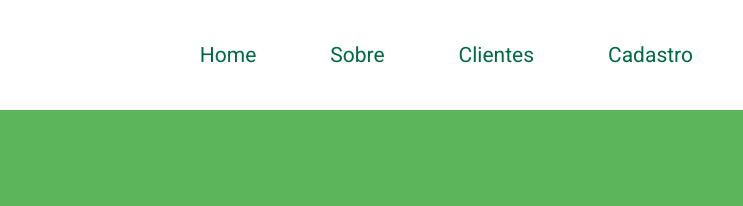
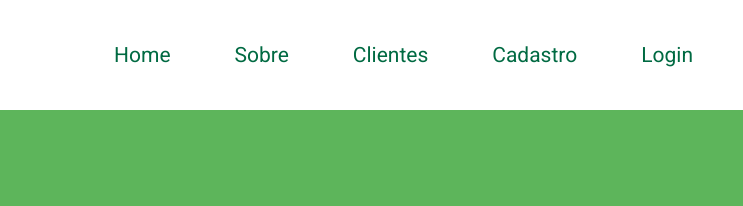
Before and after one commit to ZagoXD/Verdurama, a plain HTML site: page index.html in a window 1280 px wide. Shown: the top 206 px of the page, 537-1280 px from the left. Drawn offline with nearby package versions, Linux system fonts and the light colour scheme.

Commit message:
botao pra login

```diff
--- a/index.css
+++ b/index.css
@@ -36,7 +36,7 @@ nav img{
 }
 
 #divNav a{
-    margin: 0px 20px 0px 20px;
+    margin: 0px 10px 0px 10px;
     text-decoration: none;
     color: #006A42;
     font-size: 21px;
--- a/index.html
+++ b/index.html
@@ -18,6 +18,7 @@
             <a class="itemNav" data-alvo="who">Sobre</a>
             <a class="itemNav" data-alvo="oqDizem">Clientes</a>
             <a href="cadastro.html">Cadastro</a>
+            <a href="login.html">Login</a>
         </div>
     </nav>
     <header id="cabecalho">
```
